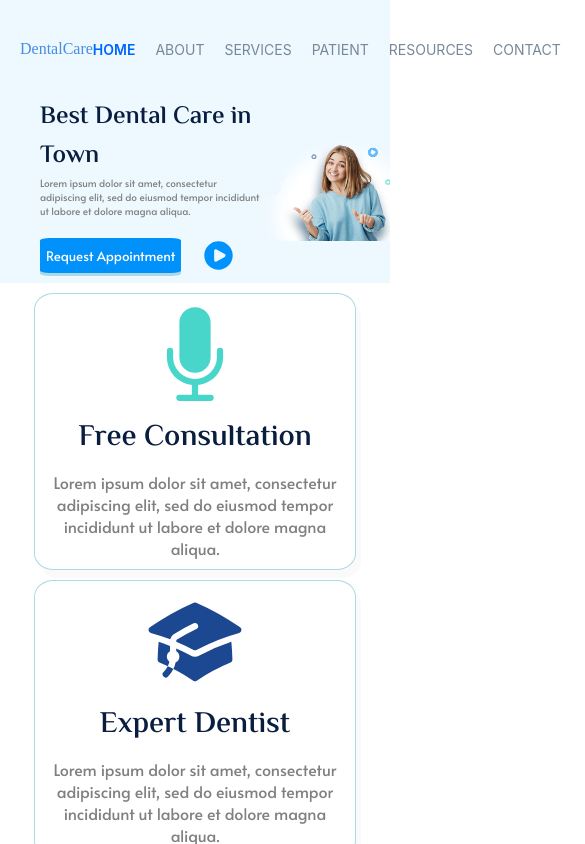
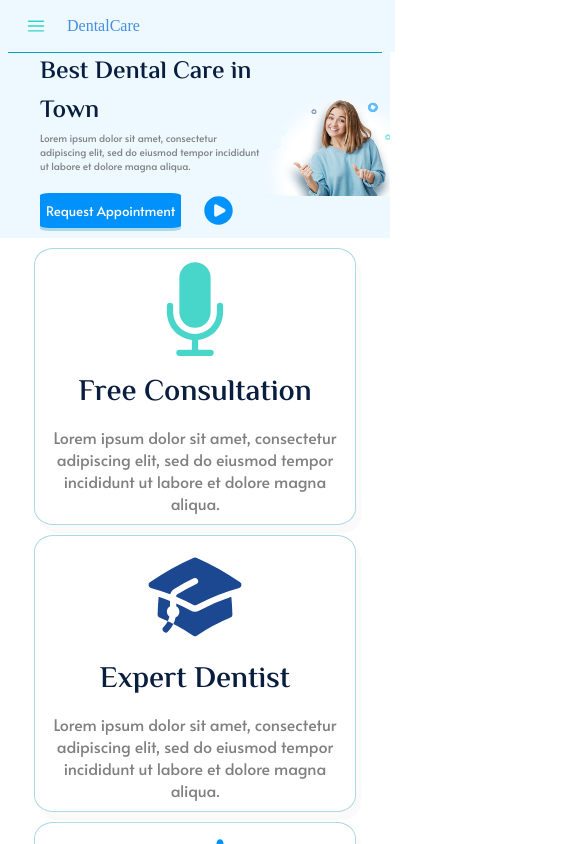
Before and after one commit to DDianaAndreea/dentalcare, a React (Create React App) app: page / in a window 390 px wide. Shown: the top 844 px of the page, 585 px wide, since content can reach past the window. Built offline with nearby package versions, Linux system fonts and the light colour scheme.

Commit message:
add @media for navbar

```diff
--- a/src/App.css
+++ b/src/App.css
@@ -4,3 +4,15 @@
 *{
   margin: 0;
 }
+
+.hr{
+  background-color:#edf8ff ;
+}
+
+hr{
+  height: 1px;
+  width: 96%;
+  border-width: 0;
+  background-color: #00A4BD;
+  margin-left: 2%;
+}
--- a/src/App.js
+++ b/src/App.js
@@ -10,6 +10,9 @@ function App() {
   return (
     <div className="app">
       <Navbar />
+      <div className='hr'>
+        <hr/>
+      </div>
       <Home />
       <RowCardsSection />
       <Appointement />
--- a/src/components/navbar/Navbar.css
+++ b/src/components/navbar/Navbar.css
@@ -8,6 +8,7 @@
     padding-bottom: 15px;
     width: 100%;
     z-index:1;
+    padding-left: 5px;
 }
 .nav_logo{
     display: flex;
@@ -69,4 +70,49 @@
     font-weight: bold;
     color: gray;
     padding-left: 3px;
+    padding-right: 15px;
 }
+
+.btn_menu{
+    display: none;
+}
+
+.menu_icon{
+    height: 22px;
+    color: #37d2c7;
+    display: none;
+}
+
+@media (max-width:800px) and (min-width:400px) {
+    .btn_menu{
+    display: flex;
+    align-items: center;
+    }
+    .nav_menu{
+        display: none;
+    }
+    .menu_icon{
+        display: block;
+        margin-left: 20px;
+    }
+}
+
+@media(width<=400px){
+    .nav_right{
+        display: none;
+    }
+    .nav_menu{
+        display: none;
+    }
+    .menu_icon{
+        display: block;
+        margin-left: 20px;
+    }
+    .btn_menu{
+        display: flex;
+        align-items: center;
+    }
+    .navbar{
+        justify-content: flex-start;
+    }
+}
--- a/src/components/navbar/Navbar.js
+++ b/src/components/navbar/Navbar.js
@@ -1,10 +1,13 @@
 import React from 'react'
 import  './Navbar.css'
-import {PhoneIcon} from '@heroicons/react/24/solid'
+import {Bars3Icon, PhoneIcon} from '@heroicons/react/24/solid'
 
 function Navbar() {
   return (
     <div className='navbar'>
+      <div className='btn_menu'>
+        < Bars3Icon className='menu_icon'/>
+      </div>
       <div className='nav_logo'>
         <p>DentalCare</p>
       </div>
@@ -20,7 +23,6 @@ function Navbar() {
         <PhoneIcon className='phone_icon'/>
         <p> 237-565-4586</p>
       </div>
-
     </div>
   )
 }
```
